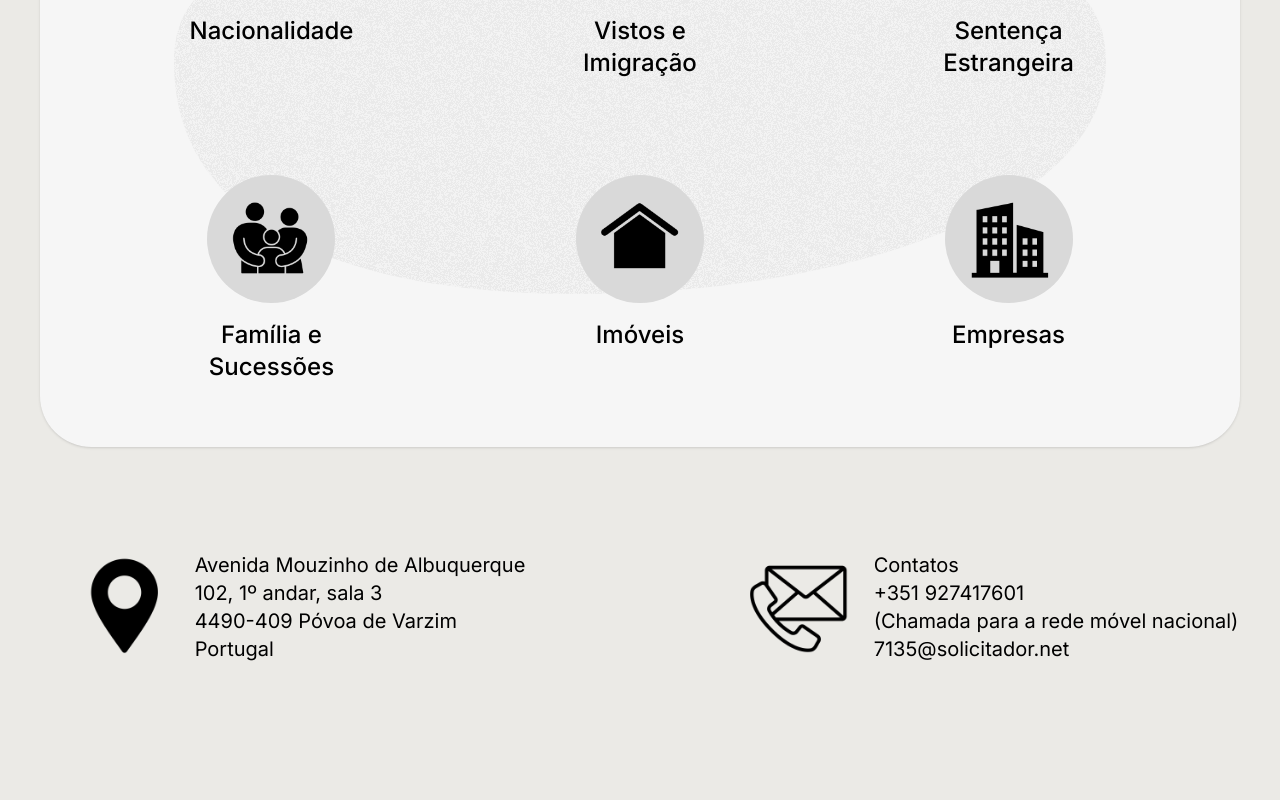
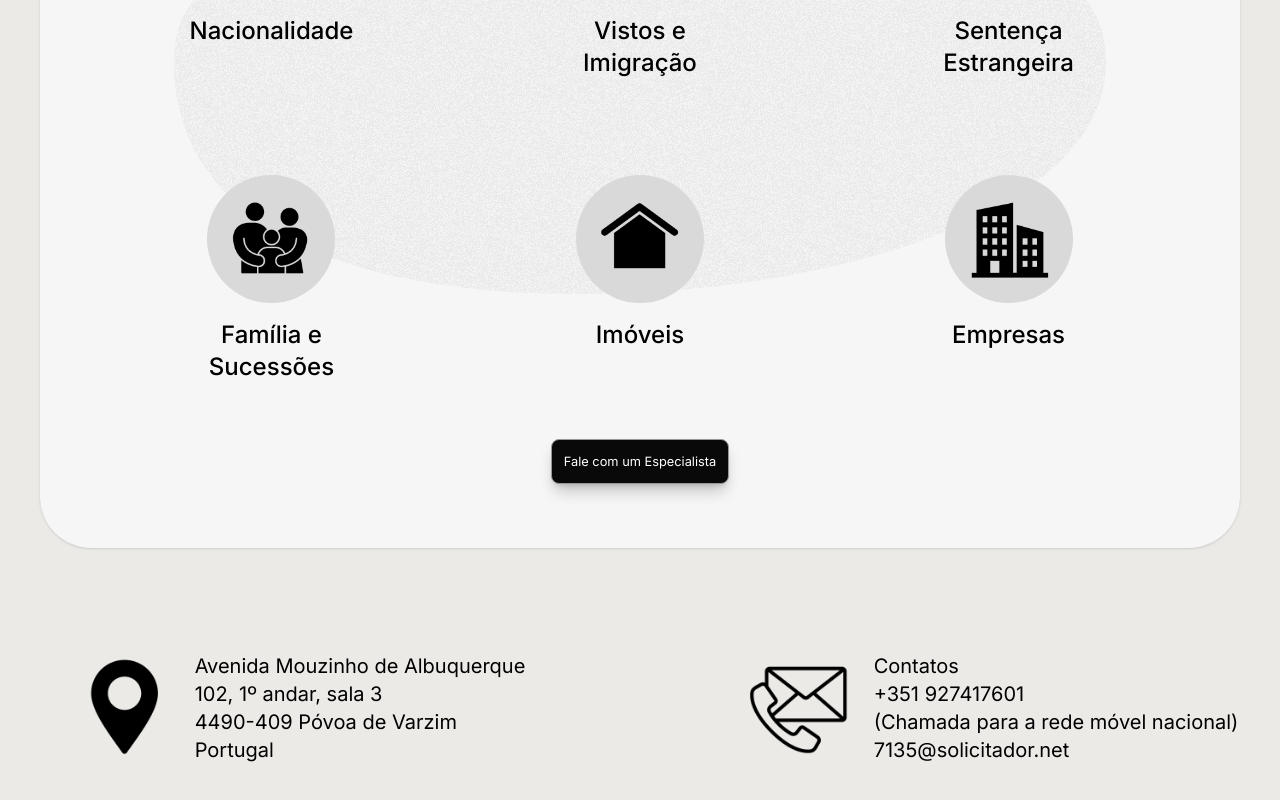
Before and after one commit to mateusabreucn/nacionalidade-portuguesa, a Next.js app: page / in a window 1280 px wide. Shown: the part 1787-2587 px from the top of the page. Before the commit the page ends 2546 px from the top, so only its background shows below. Built offline with nearby package versions, Linux system fonts and the light colour scheme.

Commit message:
feat: componentização do botão de call to action e adição em uma nova seção

```diff
--- a/app/Header.tsx
+++ b/app/Header.tsx
@@ -2,6 +2,7 @@ import Image from "next/image";
 import Link from "next/link";
 import HeaderDesktop from "@components/Header/HeaderDesktop";
 import HeaderMobile from "@components/Header/HeaderMobile";
+import ButtonEspecialista from "@components/ButtonEspecialista";
 
 interface HeaderProps {
   showNavLinks?: boolean;
@@ -36,20 +37,7 @@ export default function Header({ showNavLinks = true }: HeaderProps) {
       )}
 
       <div className="hidden lg:block">
-        <button
-          className="
-            p-[clamp(0.75rem,0.75vw,1.2rem)]
-            bg-btn-dark rounded-lg
-            border border-border-default
-            text-white
-            text-[clamp(0.8rem,1vw,1.5rem)]
-            cursor-pointer
-            hover:brightness-80 hover:scale-105
-            transition-all duration-300
-          "
-        >
-          Fale com um Especialista
-        </button>
+        <ButtonEspecialista />
       </div>
     </header>
   );
--- a/app/Servicos.tsx
+++ b/app/Servicos.tsx
@@ -7,6 +7,7 @@ import { servicosData } from "@components/Servicos/servicosData";
 import MobileModalServico from "@components/Servicos/MobileModalServico";
 import ServicosGrid from "@components/Servicos/ServicosGrid";
 import ServicosBackground from "@components/Servicos/ServicosBackground";
+import ButtonEspecialista from "@components/ButtonEspecialista";
 
 export default function Servicos() {
   const [hoveredId, setHoveredId] = useState<string | null>(null);
@@ -90,6 +91,10 @@ export default function Servicos() {
             )}
           </div>
         </div>
+
+        <div className="relative flex justify-center w-full mt-8 md:mt-14">
+          <ButtonEspecialista className="px-8 shadow-lg shadow-black/20" />
+        </div>
       </CardBranco>
     </div>
   );
--- /dev/null
+++ b/app/components/ButtonEspecialista.tsx
@@ -0,0 +1,32 @@
+import React from "react";
+
+interface ButtonEspecialistaProps {
+  className?: string;
+  onClick?: () => void;
+}
+
+export default function ButtonEspecialista({
+  className = "",
+  onClick,
+}: ButtonEspecialistaProps) {
+  return (
+    <button
+      onClick={onClick}
+      className={`
+        p-[clamp(0.5rem,0.75vw,1rem)]
+        lg:p-[clamp(0.75rem,0.75vw,1.2rem)]
+        text-[clamp(0.75rem,1vw,1.2rem)]
+        lg:text-[clamp(0.8rem,1vw,1.5rem)]
+        bg-btn-dark rounded-lg
+        border border-border-default
+        text-white
+        cursor-pointer
+        hover:brightness-80 hover:scale-105
+        transition-all duration-300
+        ${className}
+      `}
+    >
+      Fale com um Especialista
+    </button>
+  );
+}
```
